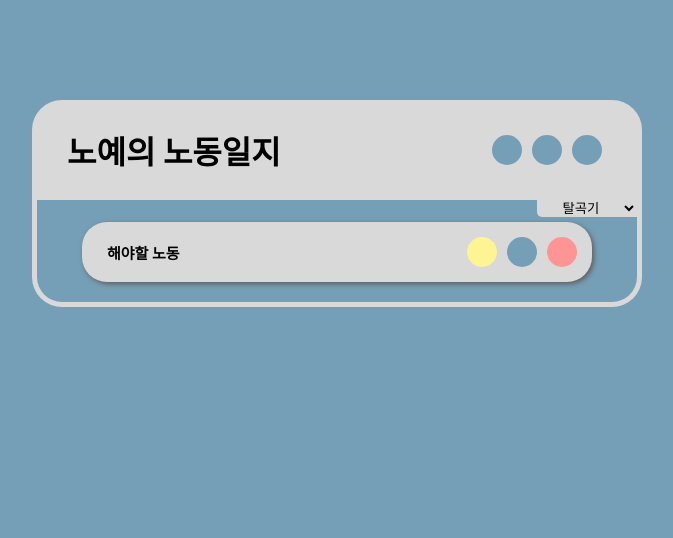
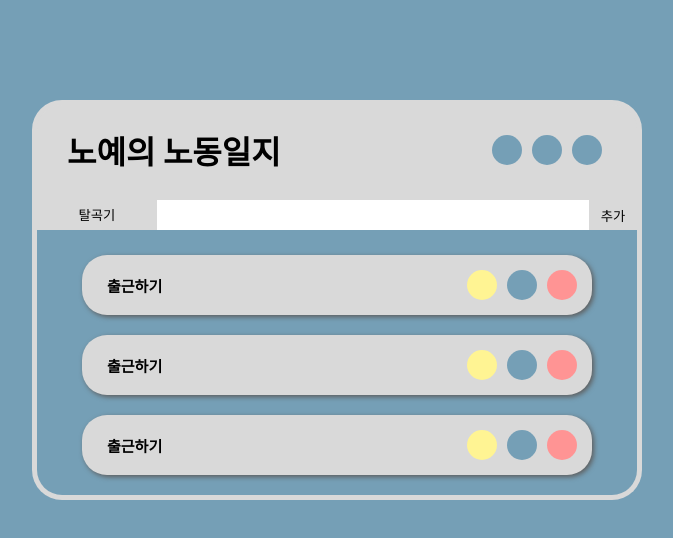
Before and after one commit to jsu5328/COW-React-Todo, a React (Create React App) app: page / in a window 1280 px wide. Shown: the top 538 px of the page, without its empty margins (303-976 px from the left). Built offline with nearby package versions, Linux system fonts and the light colour scheme.

Commit message:
refact:컴포넌트추출 및 코드 재정렬

```diff
--- a/package.json
+++ b/package.json
@@ -6,6 +6,7 @@
     "@testing-library/jest-dom": "^5.16.4",
     "@testing-library/react": "^13.3.0",
     "@testing-library/user-event": "^13.5.0",
+    "axios": "^0.27.2",
     "react": "^18.2.0",
     "react-dom": "^18.2.0",
     "react-scripts": "5.0.1",
--- a/src/App.css
+++ b/src/App.css
@@ -1,3 +1,4 @@
+/* -----------App.js -----------*/
 html{
   background-color: #759FB6;
 }
@@ -8,6 +9,8 @@ html{
   align-items: center;
   margin-top:100px;
 }
+
+/* -----------Header.jsx -----------*/
 header {
   background-color: #D9D9D9;
   border-top-left-radius: 30px 30px;
@@ -23,12 +26,12 @@ header {
 
 }
 
-#title{
+header>#title{
   margin-left:30px;
   display:flex;
   align-items:center;
 }
-.buttonContainer{
+header>.buttonContainer{
   padding-right:30px;
   display:flex;
   align-items:center;
@@ -46,7 +49,7 @@ header {
   background-color: #557688;
 }
 
-/* 버튼 툴팁 */
+/* button Tooltip */
 .tooltip .tooltiptext {
   visibility: hidden;
   width: 80px;
@@ -63,26 +66,91 @@ header {
   visibility: visible;
 }
 
-/* toDoItem CSS */
-.itemContainer{
+
+
+
+/* -----------Body.jsx -----------*/
+/* body top */
+.bodyTop{
+  padding-bottom:5px;
   width:600px;
+  height:30px;
+  border-left-style:solid;
+  border-right-style:solid;
+  border-width:5px;
+  border-color:#D9D9D9;
+  display:flex;
+  flex-direction: row;
+  justify-content: space-between;
+}
+.bodyTop>.filter{
+  width:20%;
+  height:100%;
+  border-style: none;
+  border-radius: 0px;
+  appearance:none;
+  text-align:center;
+  background-color: #D9D9D9;
+}
+.filter:hover {
+  border-style:dashed;
+  border-width: 2px;
+  border-color: #5e5e5e;
+}
+.inputContainer{
+  height:100%;
+  margin:px;
+  padding:0px;
+  width:80%;
+
+  display:flex;
+  flex-direction:row;
+  align-items: center;
+
+}
+.inputContainer>input{
+  padding:0px;
+  width:90%;
+  height:100%;
+
+  border-style:none;
+}
+.inputContainer>button{
+  padding:0px;
+  margin:0px;
+  height:100%;
+  width:10%;
+
+  border-style:none;
+  background-color:#D9D9D9;
+}
+.inputContainer>button:active {
+  background-color:  #5e5e5e;
+  color: #D9D9D9;
+}
+.inputContainer>button:hover {
+  border-style:dashed;
+  border-color: #5e5e5e;
+}
+
+/* body bottom */
+.itemListContainer{
+  padding-top:20px;
+
+  width:600px;
+  background-color:#759FB6;
+
   border-style: solid;
+  border-width:5px;
   border-top-style:none;
   border-color:#D9D9D9 ;
-  border-width:5px;
-  background-color:#759FB6;
   border-bottom-left-radius: 30px 30px;
   border-bottom-right-radius: 30px 30px;
-  padding-top:0px;
-  padding-bottom:20px;
 
   display:flex;
   flex-direction: column;
   align-items: center;
 
-}
-.toDoItem>.buttonContainer{
-  padding-right:5px;
 }
 .toDoItem{
   width:500px;
@@ -92,18 +160,23 @@ header {
   justify-content: space-between;
   align-items: center;
   padding:5px;
-
+  margin-bottom:20px;
   background-color: #D9D9D9;
   border-radius: 25px;
   z-index: 1;
   box-shadow: 2px 2px 5px #5e5e5e;
 
 }
-.toDoItem>h2{
+.toDoItem>.buttonContainer{
+  padding-right:5px;
+}
+.toDoItem>.text{
+  /* 폰트두께 */
+  font-weight: 1000;
   margin-left:20px;
   font-size:15px;
 }
-/* toDo Button CSS */
+/* toDo Button */
 .buttonEtc>*{
   margin:5px;
   width:30px;
@@ -132,23 +205,3 @@ header {
 #deleteButton:active {
   background-color: #cc7373;
 }
-
-.filter{
-  padding-bottom:5px;
-  width:600px;
-  border-left-style:solid;
-  border-right-style:solid;
-  border-width:5px;
-  border-color:#D9D9D9;
-  display:flex;
-  flex-direction: row;
-  justify-content: end;
-}
-.filter>select{
-  width:100px;
-  border-style: none;
-  border-radius: 0px;
-  text-align: center;
-  border-bottom-left-radius: 5px;
-  background-color: #D9D9D9;
-}
--- a/src/App.js
+++ b/src/App.js
@@ -1,24 +1,16 @@
+/* eslint-disable */
 import './App.css';
 import Header from "./components/Header";
-import TodoItem from "./components/TodoItem";
+import Body from "./components/Body";
+// import TodoItem from "./components/TodoItem";
+
+
 function App() {
   return (
     <div className="html">
       <Header></Header>
+      <Body></Body>
 
-      <div className="body">
-        <div className="filter">
-          <select name="selectFilter">
-            <option value="viewAll" defaultValue="selected">탈곡기</option>
-            <option value="">다했다!</option>
-            <option value="">해야한다..</option>
-            <option value="">언제시켰냐?</option>
-          </select>
-        </div>
-        <div className="itemContainer">
-          <TodoItem></TodoItem>
-        </div>
-      </div>
     </div>
   )
 }
--- /dev/null
+++ b/src/components/Body.jsx
@@ -0,0 +1,21 @@
+import React from "react";
+import Filter from "./Filter";
+import Input from "./Input";
+import TodoItemList from "./TodoItemList";
+const Body = () => {
+  return (
+    <div>
+
+      <div className="bodyTop">
+        <Filter></Filter>
+        <Input></Input>
+      </div>
+
+      <div className="bodyBottom">
+      <TodoItemList></TodoItemList>
+      </div>
+
+    </div>
+  );
+};
+export default Body;
--- /dev/null
+++ b/src/components/Filter.jsx
@@ -0,0 +1,16 @@
+import React from 'react';
+
+const Filter = () => {
+
+    return (
+
+          <select className="filter">
+            <option value="viewAll" defaultValue="selected">탈곡기</option>
+            <option value="">다했다!</option>
+            <option value="">해야한다..</option>
+            <option value="">언제시켰냐?</option>
+          </select>
+
+    )
+}
+export default Filter;
--- a/src/components/Header.js
+++ /dev/null
@@ -1,34 +0,0 @@
-import React from 'react';
-
-const Header = () => {
-    return (
-        <header>
-
-            <h1 id="title">노예의 노동일지</h1>
-            <div className="buttonContainer">
-                <div className="buttonBlue">
-                    <button type="button" id="listButton" className="tooltip"><span className="tooltiptext">자린고비뷰</span></button>
-                    <button type="button" id="gridButton" className="tooltip"><span className="tooltiptext">쌀가마뷰</span></button>
-                    <button type="button" id="addButton" className="tooltip"><span className="tooltiptext">노동추가</span></button>
-
-
-                </div>
-
-            </div>
-
-            {/* 깔끔하게 list 위에 넣는게 나은거같음
-             <div class="filter">
-                <select name="selectFilter">
-                    <option value="viewAll" selected="selected">필터선택</option>
-                    <option value="">완료</option>
-                    <option value="">미완료</option>
-                    <option value="">생성날짜(오름차순)</option>
-                </select>
-            </div>
-             */}
-
-        </header>
-    )
-}
-
-export default Header;
--- /dev/null
+++ b/src/components/Header.jsx
@@ -0,0 +1,24 @@
+import React from "react";
+
+const Header = () => {
+  return (
+    <header>
+      <h1 id="title">노예의 노동일지</h1>
+      <div className="buttonContainer">
+        <div className="buttonBlue">
+          <button type="button" id="listButton" className="tooltip">
+            <span className="tooltiptext">자린고비뷰</span>
+          </button>
+          <button type="button" id="gridButton" className="tooltip">
+            <span className="tooltiptext">쌀가마뷰</span>
+          </button>
+          <button type="button" id="addButton" className="tooltip">
+            <span className="tooltiptext">노동추가</span>
+          </button>
+        </div>
+      </div>
+    </header>
+  );
+};
+
+export default Header;
--- /dev/null
+++ b/src/components/Input.jsx
@@ -0,0 +1,11 @@
+import React from "react";
+
+const Input = () => {
+  return (
+    <form className="inputContainer">
+      <input type="text"></input>
+      <button>추가</button>
+    </form>
+  );
+};
+export default Input;
--- a/src/components/TodoItem.js
+++ b/src/components/TodoItem.jsx
@@ -1,12 +1,11 @@
-import React from 'react';
+import React,{useState} from 'react';
 
 //Props로 text,checked,id 받아오기.
 const TodoItem = () => {
-
+    let [itemTitle,setItemTitle]=useState(['출근하기','루틴업무','영상편집']);
     return (
         <div className="toDoItem">
-
-            <h2>해야할 노동</h2>
+            <p className="text">{itemTitle[0]}</p>
             <div className="buttonContainer">
                 <div className="buttonEtc">
                     <button type="button" id="checkButton" className="tooltip"><span className="tooltiptext">노동 -완-</span></button>
--- /dev/null
+++ b/src/components/TodoItemList.jsx
@@ -0,0 +1,14 @@
+import React from "react";
+import TodoItem from "./TodoItem";
+
+const TodoItemList = () => {
+  return (
+    <div className="itemListContainer">
+      <TodoItem></TodoItem>
+      <TodoItem></TodoItem>
+      <TodoItem></TodoItem>
+    </div>
+  );
+};
+
+export default TodoItemList;
```
Also changed, not shown: 1 other file (tests, documents, lock files or other folders).
